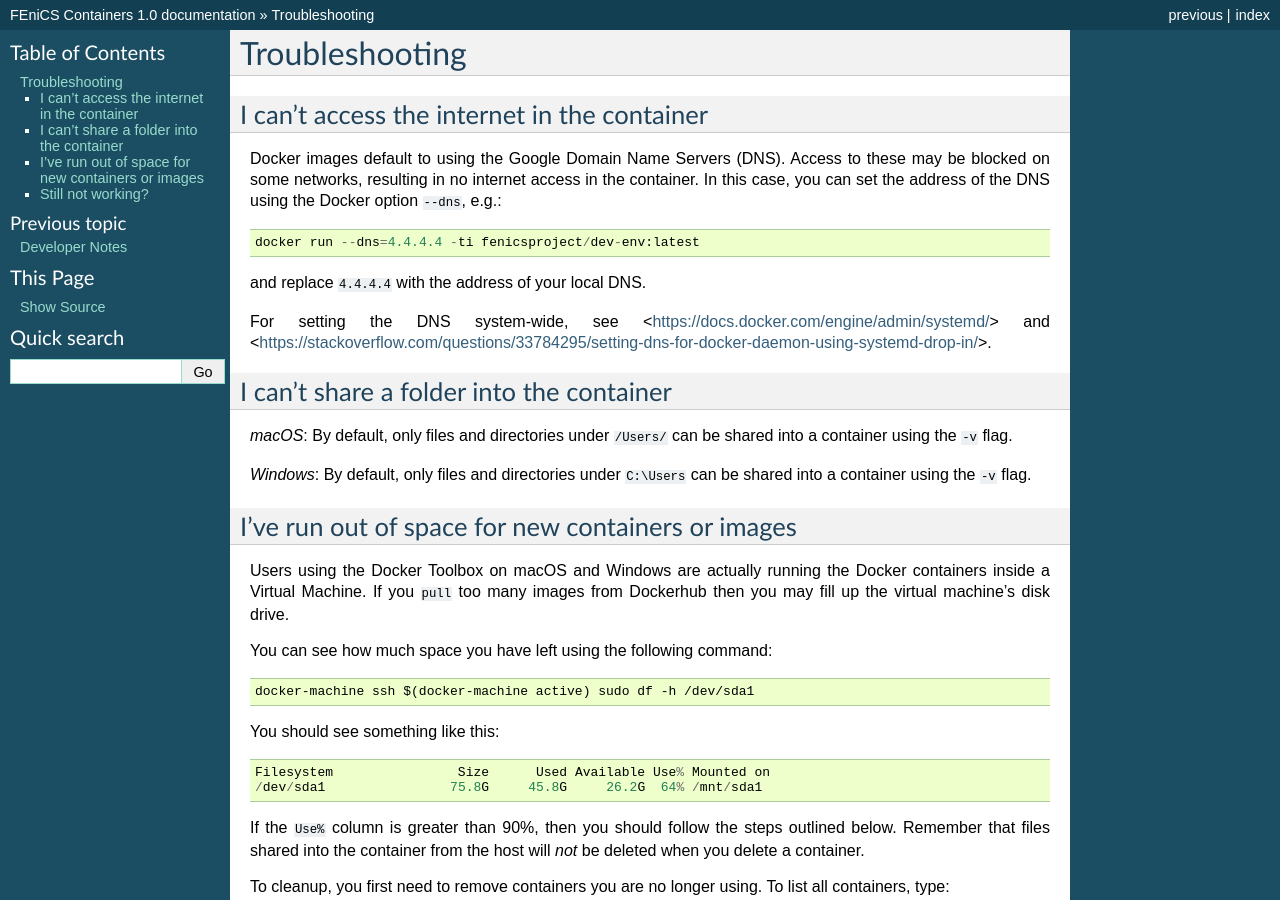
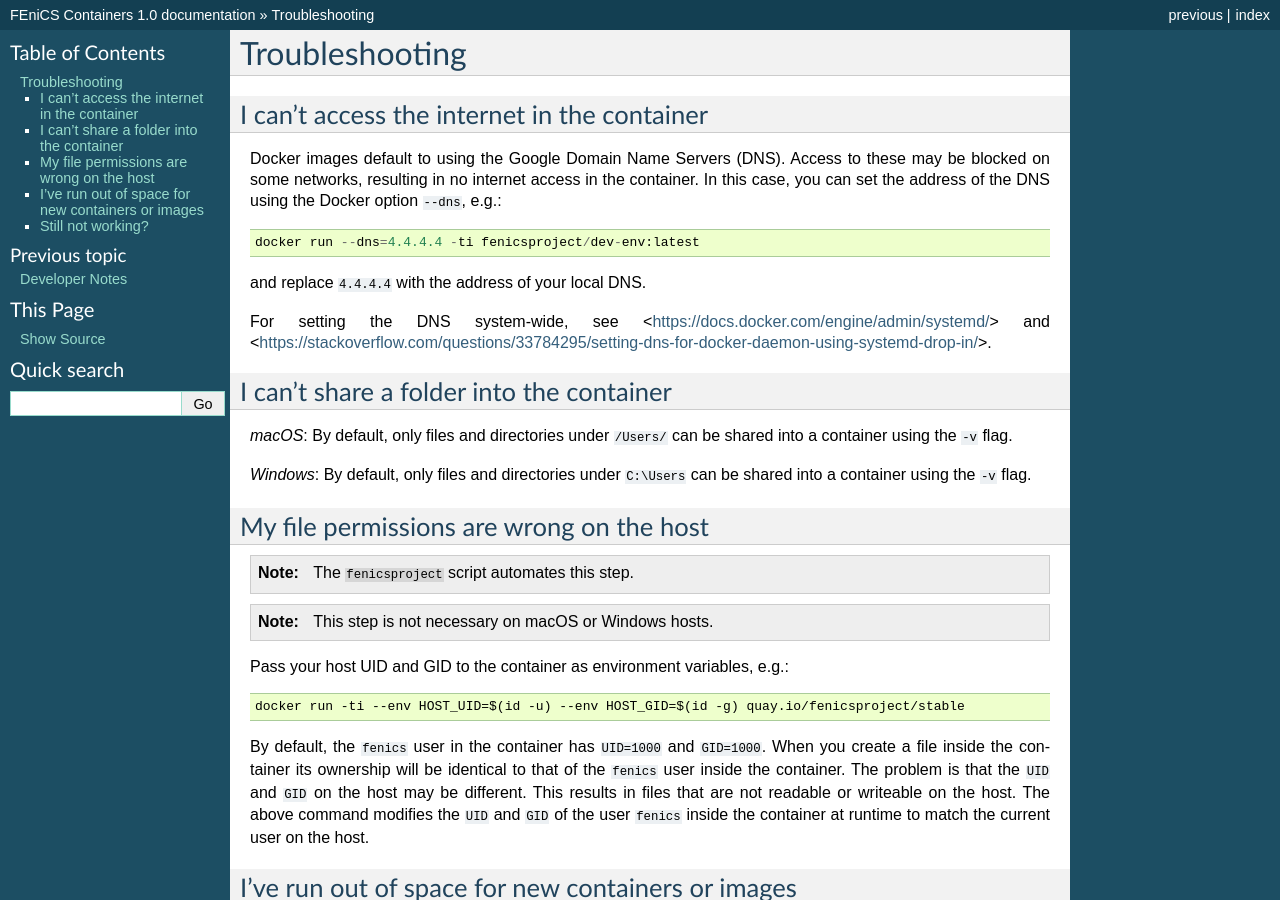
Before and after one commit to vacary/docker, a Sphinx documentation site: the page built from docs/source/troubleshooting.rst, in a window 1280 px wide and 900 px high. Built offline with Sphinx 7.4.7, drawn with Linux system fonts in a browser that asks for light colours.

Commit message:
Instructions for setting UID and GID for Linux hosts [skip build].

```diff
--- a/docs/source/troubleshooting.rst
+++ b/docs/source/troubleshooting.rst
@@ -29,6 +29,24 @@ shared into a container using the ``-v`` flag.
 
 *Windows*: By default, only files and directories under ``C:\Users`` can be
 shared into a container using the ``-v`` flag.
+
+My file permissions are wrong on the host
+-----------------------------------------
+
+.. note:: The ``fenicsproject`` script automates this step.
+.. note:: This step is not necessary on macOS or Windows hosts.
+
+Pass your host UID and GID to the container as environment variables, e.g.::
+
+    docker run -ti --env HOST_UID=$(id -u) --env HOST_GID=$(id -g) quay.io/fenicsproject/stable
+
+By default, the ``fenics`` user in the container has ``UID=1000`` and
+``GID=1000``. When you create a file inside the container its ownership will be
+identical to that of the ``fenics`` user inside the container. The problem is
+that the ``UID`` and ``GID`` on the host may be different. This results in
+files that are not readable or writeable on the host. The above command
+modifies the ``UID`` and ``GID`` of the user ``fenics`` inside the container at
+runtime to match the current user on the host.
 
 I've run out of space for new containers or images
 --------------------------------------------------
```
